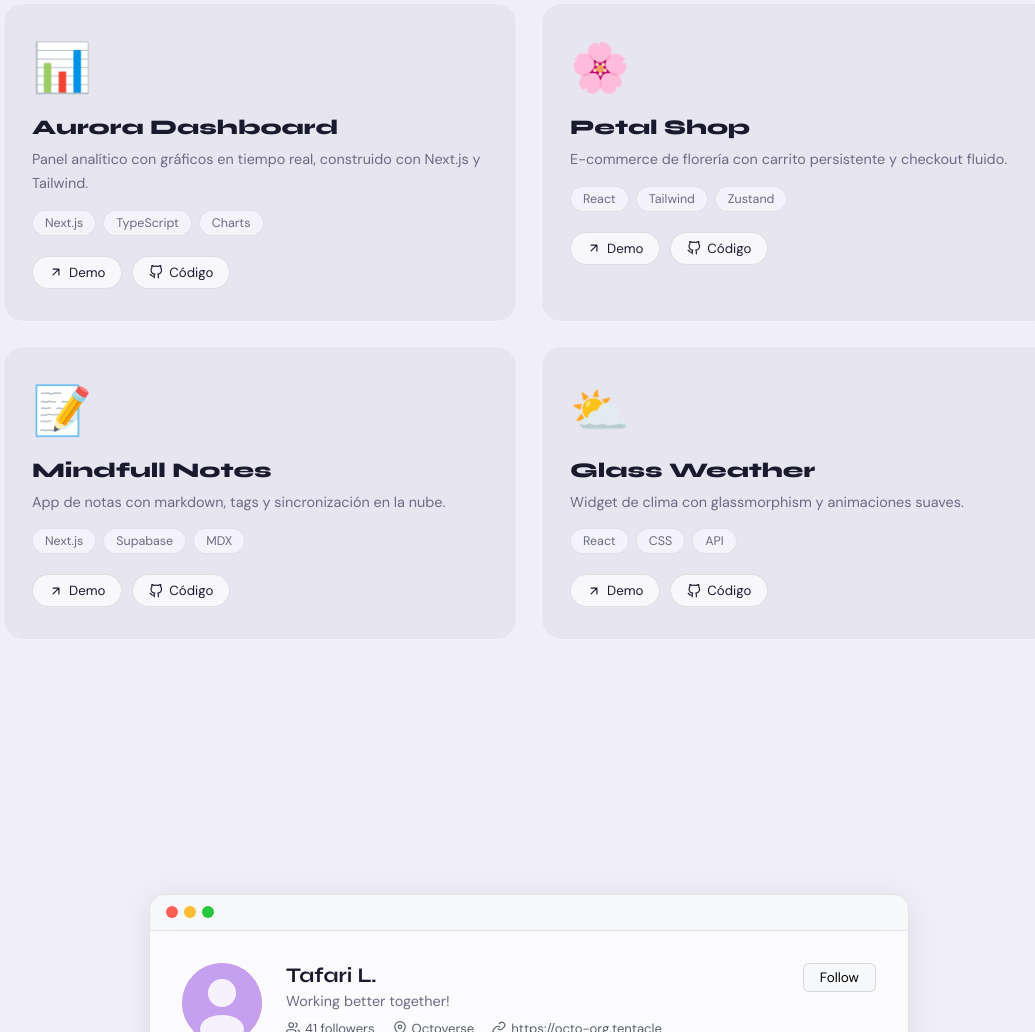
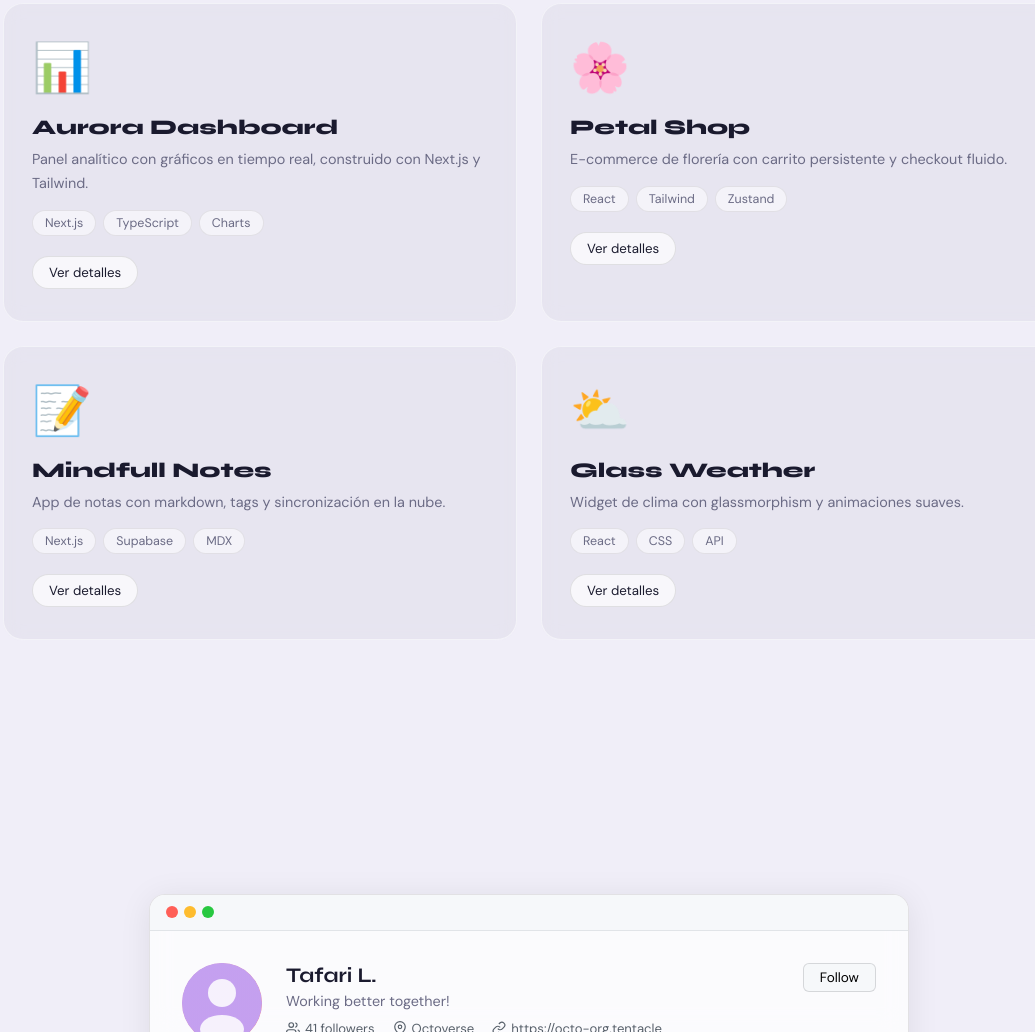
Before and after one commit to Angie09309/portfolio-tafari, a plain HTML site: page index.html in a window 1280 px wide. Shown: the part 3433-4465 px from the top of the page, without its empty margins (111-1146 px from the left). Drawn offline with Linux system fonts and the light colour scheme.

Commit message:
feat: replace placeholder project links with expandable details

```diff
--- a/index.html
+++ b/index.html
@@ -174,6 +174,7 @@
               arquitectura visual con CSS3 y la interactividad asíncrona
               mediante JavaScript.
             </p>
+
             <div class="project-actions">
               <a
                 href="https://drive.google.com/file/d/1wzCYMtXenzWwBqdQhzFVTGwnk-6do5LO/view?usp=drive_link"
@@ -505,6 +506,7 @@
           <p class="projects-eyebrow">Trabajo</p>
           <h2 class="projects-heading">Proyectos seleccionados</h2>
         </div>
+
         <div class="projects-grid">
           <!-- Proyecto 1 -->
           <div class="project-card">
@@ -519,35 +521,25 @@
               <span class="project-tag">TypeScript</span>
               <span class="project-tag">Charts</span>
             </div>
+
             <div class="project-actions">
-              <a href="#" class="btn-action">
-                <svg
-                  viewBox="0 0 24 24"
-                  fill="none"
-                  stroke="currentColor"
-                  stroke-width="2"
-                  stroke-linecap="round"
-                  stroke-linejoin="round"
-                >
-                  <path d="M7 17L17 7M17 7H7M17 7v10" />
-                </svg>
-                Demo
-              </a>
-              <a href="#" class="btn-action">
-                <svg
-                  viewBox="0 0 24 24"
-                  fill="none"
-                  stroke="currentColor"
-                  stroke-width="2"
-                  stroke-linecap="round"
-                  stroke-linejoin="round"
-                >
-                  <path
-                    d="M9 19c-5 1.5-5-2.5-7-3m14 6v-3.87a3.37 3.37 0 00-.94-2.61c3.14-.35 6.44-1.54 6.44-7A5.44 5.44 0 0020 4.77 5.07 5.07 0 0019.91 1S18.73.65 16 2.48a13.38 13.38 0 00-7 0C6.27.65 5.09 1 5.09 1A5.07 5.07 0 005 4.77a5.44 5.44 0 00-1.5 3.78c0 5.42 3.3 6.61 6.44 7A3.37 3.37 0 009 18.13V22"
-                  />
-                </svg>
-                Código
-              </a>
+              <button
+                class="btn-action btn-details"
+                type="button"
+                data-details-toggle
+                aria-expanded="false"
+                aria-controls="details-aurora"
+              >
+                Ver detalles
+              </button>
+            </div>
+            <div class="project-details" id="details-aurora" hidden>
+              <p>
+                Proyecto enfocado en la visualización y organización de datos
+                mediante gráficos y métricas. Su objetivo es presentar
+                información de manera clara y facilitar su análisis desde una
+                interfaz intuitiva.
+              </p>
             </div>
           </div>
 
@@ -563,35 +555,24 @@
               <span class="project-tag">Tailwind</span>
               <span class="project-tag">Zustand</span>
             </div>
+
             <div class="project-actions">
-              <a href="#" class="btn-action">
-                <svg
-                  viewBox="0 0 24 24"
-                  fill="none"
-                  stroke="currentColor"
-                  stroke-width="2"
-                  stroke-linecap="round"
-                  stroke-linejoin="round"
-                >
-                  <path d="M7 17L17 7M17 7H7M17 7v10" />
-                </svg>
-                Demo
-              </a>
-              <a href="#" class="btn-action">
-                <svg
-                  viewBox="0 0 24 24"
-                  fill="none"
-                  stroke="currentColor"
-                  stroke-width="2"
-                  stroke-linecap="round"
-                  stroke-linejoin="round"
-                >
-                  <path
-                    d="M9 19c-5 1.5-5-2.5-7-3m14 6v-3.87a3.37 3.37 0 00-.94-2.61c3.14-.35 6.44-1.54 6.44-7A5.44 5.44 0 0020 4.77 5.07 5.07 0 0019.91 1S18.73.65 16 2.48a13.38 13.38 0 00-7 0C6.27.65 5.09 1 5.09 1A5.07 5.07 0 005 4.77a5.44 5.44 0 00-1.5 3.78c0 5.42 3.3 6.61 6.44 7A3.37 3.37 0 009 18.13V22"
-                  />
-                </svg>
-                Código
-              </a>
+              <button
+                class="btn-action btn-details"
+                type="button"
+                data-details-toggle
+                aria-expanded="false"
+                aria-controls="details-petal"
+              >
+                Ver detalles
+              </button>
+            </div>
+            <div class="project-details" id="details-petal" hidden>
+              <p>
+                Propuesta de tienda en línea para una florería. Está orientada a
+                presentar productos, gestionar un carrito de compras y ofrecer
+                una experiencia de compra sencilla y organizada.
+              </p>
             </div>
           </div>
 
@@ -607,35 +588,24 @@
               <span class="project-tag">Supabase</span>
               <span class="project-tag">MDX</span>
             </div>
+
             <div class="project-actions">
-              <a href="#" class="btn-action">
-                <svg
-                  viewBox="0 0 24 24"
-                  fill="none"
-                  stroke="currentColor"
-                  stroke-width="2"
-                  stroke-linecap="round"
-                  stroke-linejoin="round"
-                >
-                  <path d="M7 17L17 7M17 7H7M17 7v10" />
-                </svg>
-                Demo
-              </a>
-              <a href="#" class="btn-action">
-                <svg
-                  viewBox="0 0 24 24"
-                  fill="none"
-                  stroke="currentColor"
-                  stroke-width="2"
-                  stroke-linecap="round"
-                  stroke-linejoin="round"
-                >
-                  <path
-                    d="M9 19c-5 1.5-5-2.5-7-3m14 6v-3.87a3.37 3.37 0 00-.94-2.61c3.14-.35 6.44-1.54 6.44-7A5.44 5.44 0 0020 4.77 5.07 5.07 0 0019.91 1S18.73.65 16 2.48a13.38 13.38 0 00-7 0C6.27.65 5.09 1 5.09 1A5.07 5.07 0 005 4.77a5.44 5.44 0 00-1.5 3.78c0 5.42 3.3 6.61 6.44 7A3.37 3.37 0 009 18.13V22"
-                  />
-                </svg>
-                Código
-              </a>
+              <button
+                class="btn-action btn-details"
+                type="button"
+                data-details-toggle
+                aria-expanded="false"
+                aria-controls="details-mindfull"
+              >
+                Ver detalles
+              </button>
+            </div>
+            <div class="project-details" id="details-mindfull" hidden>
+              <p>
+                Aplicación de notas diseñada para crear y organizar apuntes. Su
+                propuesta incluye formato Markdown, etiquetas para clasificar
+                contenido y sincronización en la nube.
+              </p>
             </div>
           </div>
 
@@ -651,35 +621,25 @@
               <span class="project-tag">CSS</span>
               <span class="project-tag">API</span>
             </div>
+
             <div class="project-actions">
-              <a href="#" class="btn-action">
-                <svg
-                  viewBox="0 0 24 24"
-                  fill="none"
-                  stroke="currentColor"
-                  stroke-width="2"
-                  stroke-linecap="round"
-                  stroke-linejoin="round"
-                >
-                  <path d="M7 17L17 7M17 7H7M17 7v10" />
-                </svg>
-                Demo
-              </a>
-              <a href="#" class="btn-action">
-                <svg
-                  viewBox="0 0 24 24"
-                  fill="none"
-                  stroke="currentColor"
-                  stroke-width="2"
-                  stroke-linecap="round"
-                  stroke-linejoin="round"
-                >
-                  <path
-                    d="M9 19c-5 1.5-5-2.5-7-3m14 6v-3.87a3.37 3.37 0 00-.94-2.61c3.14-.35 6.44-1.54 6.44-7A5.44 5.44 0 0020 4.77 5.07 5.07 0 0019.91 1S18.73.65 16 2.48a13.38 13.38 0 00-7 0C6.27.65 5.09 1 5.09 1A5.07 5.07 0 005 4.77a5.44 5.44 0 00-1.5 3.78c0 5.42 3.3 6.61 6.44 7A3.37 3.37 0 009 18.13V22"
-                  />
-                </svg>
-                Código
-              </a>
+              <button
+                class="btn-action btn-details"
+                type="button"
+                data-details-toggle
+                aria-expanded="false"
+                aria-controls="details-weather"
+              >
+                Ver detalles
+              </button>
+            </div>
+            <div class="project-details" id="details-weather" hidden>
+              <p>
+                Propuesta de widget meteorológico con una interfaz visual basada
+                en el efecto glassmorphism. Busca presentar información del
+                clima de forma sencilla, con animaciones y una presentación
+                moderna.
+              </p>
             </div>
           </div>
         </div>
--- a/main.js
+++ b/main.js
@@ -137,3 +137,21 @@ function handleSend(btn) {
     if (message) message.value = "";
   }, 3000);
 }
+
+// Mostrar y ocultar detalles de los proyectos
+document.addEventListener("click", (event) => {
+  const button = event.target.closest("[data-details-toggle]");
+
+  if (!button) return;
+
+  const detailsId = button.getAttribute("aria-controls");
+  const details = document.getElementById(detailsId);
+
+  if (!details) return;
+
+  const isExpanded = button.getAttribute("aria-expanded") === "true";
+
+  details.hidden = isExpanded;
+  button.setAttribute("aria-expanded", String(!isExpanded));
+  button.textContent = isExpanded ? "Ver detalles" : "Ocultar detalles";
+});
--- a/styles.css
+++ b/styles.css
@@ -1229,3 +1229,38 @@ footer {
     font-size: 0.8rem;
   }
 }
+
+/* Detalles adicionales de los proyectos */
+.project-details {
+  margin-top: 16px;
+  padding-top: 14px;
+  border-top: 1px solid rgba(0, 0, 0, 0.12);
+  animation: detailsFade 0.25s ease;
+}
+
+.project-details p {
+  font-size: 0.88rem;
+  line-height: 1.7;
+  color: inherit;
+}
+
+.btn-details {
+  cursor: pointer;
+  font-family: inherit;
+}
+
+.btn-details:focus-visible {
+  outline: 2px solid currentColor;
+  outline-offset: 4px;
+}
+
+@keyframes detailsFade {
+  from {
+    opacity: 0;
+    transform: translateY(-5px);
+  }
+  to {
+    opacity: 1;
+    transform: translateY(0);
+  }
+}
```
